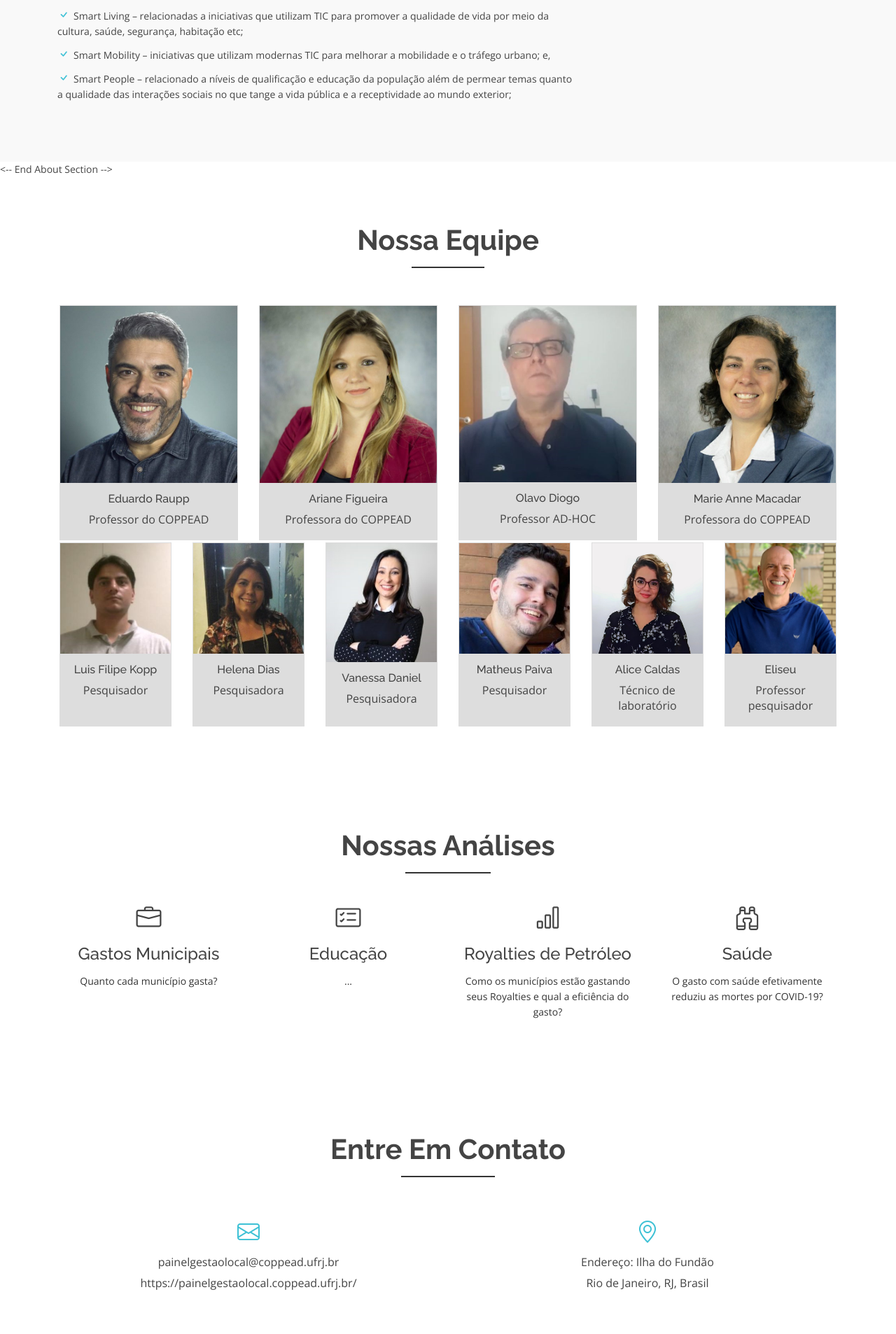
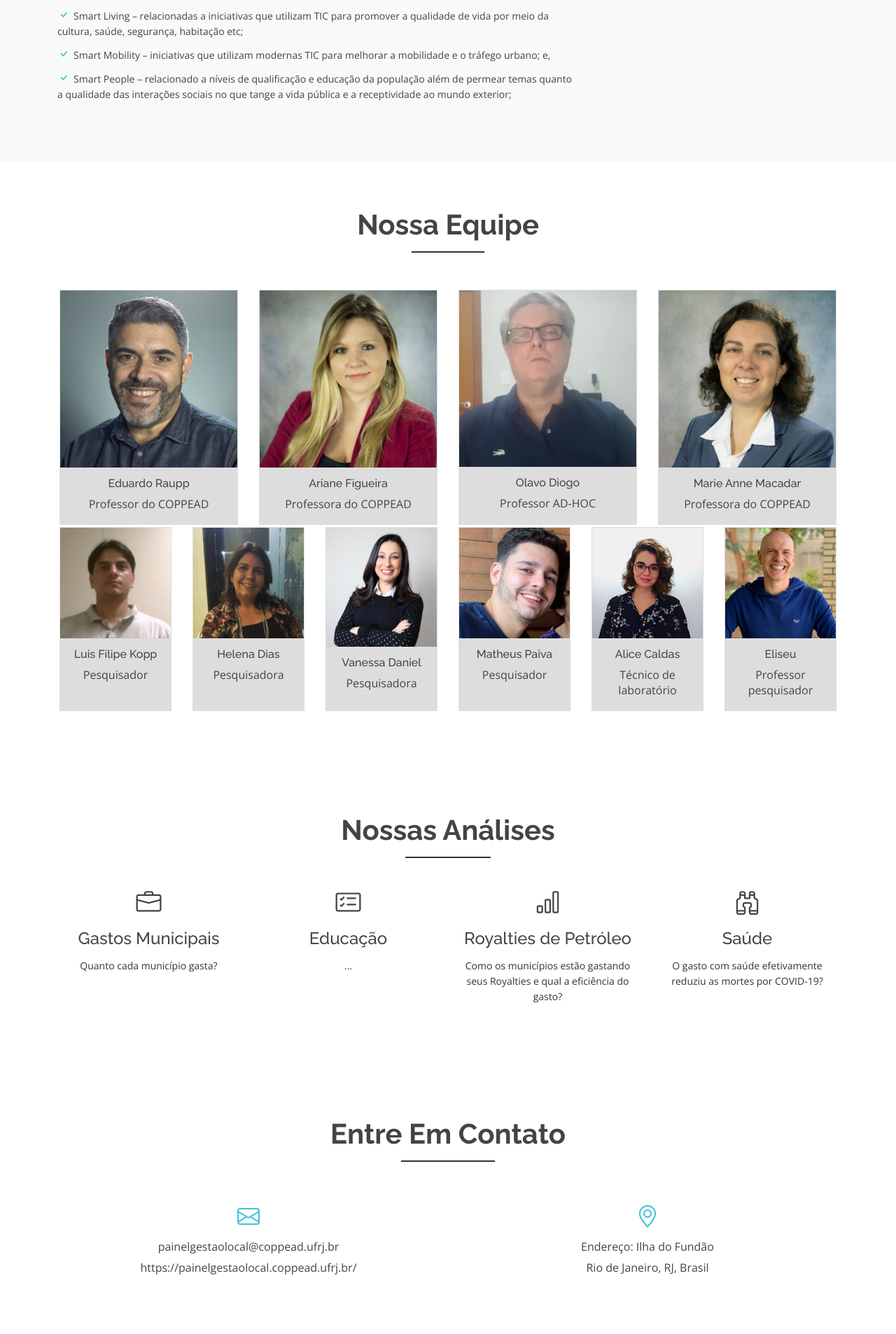
Before and after one commit to lfkopp/paineldedados, a Flask app: page / in a window 1280 px wide. Shown: the part 1771-3677 px from the top of the page at 70% size. Run offline with Flask 2, Linux system fonts and the light colour scheme; some libraries are stand-ins or nearby versions.

Commit message:
end section

```diff
--- a/templates/index.html
+++ b/templates/index.html
@@ -233,8 +233,7 @@
           <!-- End col-->
         </div>
       </div>
-    </div><-- End About Section -->
-
+    </div>
 
 
     <!-- ======= Team Section ======= -->
```
